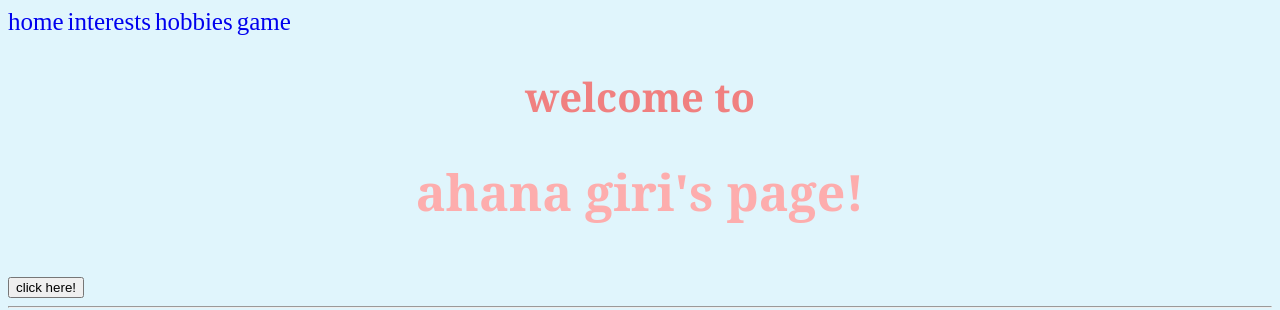
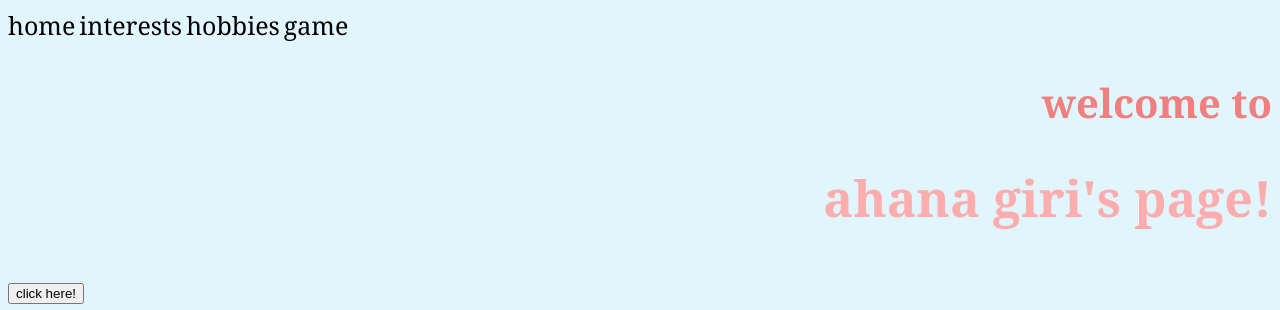
Before and after one commit to ahanagiri/ahanagiri.github.io, a plain HTML site: page index.html in a window 1280 px wide. Shown: the top 310 px of the page. Drawn offline with Linux system fonts and the light colour scheme.

Commit message:
Add files via upload

```diff
--- a/myStyle.css
+++ b/myStyle.css
@@ -1,11 +1,11 @@
 h1 {
-    text-align: center;
+    text-align: right;
     color: rgb(253, 173, 173);
     font-size: 50px;
-    font-family: 'Cambria'
+    font-family: 'Georgia'
 }
 h2 {
-    text-align: center;
+    text-align: right;
     color: lightcoral;
     font-size: 40px;
     font-family: 'Georgia'
@@ -17,14 +17,19 @@ a {
     text-decoration: none;
     font-size: 25px;
     align-items: center;
+    color: black;
+    font-family: 'Georgia'
 }
 a:hover {
     color:lightcoral
+}
+button:hover {
+    color: lightcoral;
 }
 p {
     text-align: center;
     font-size: 30px;
 }
 li {
-    text-align: center;
+    text-align: left;
 }
```
